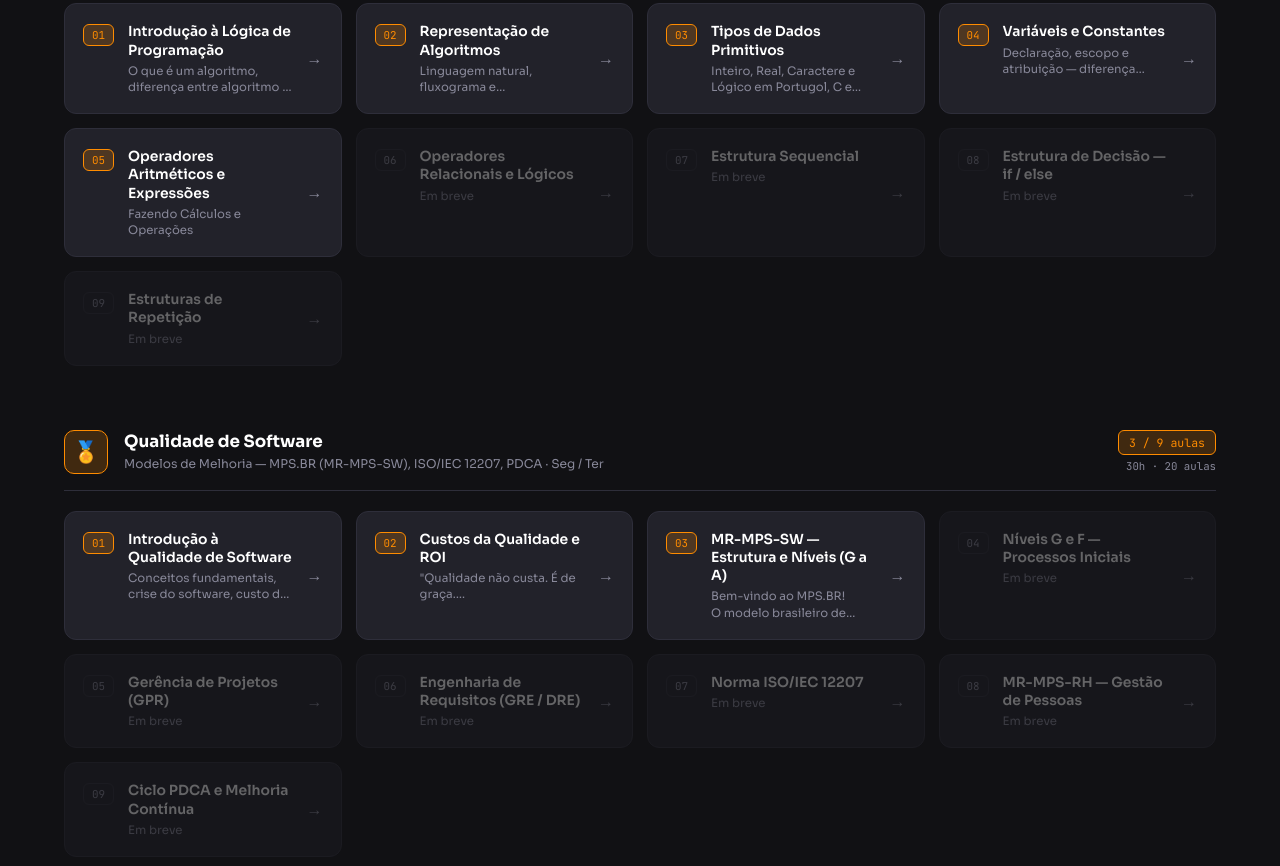
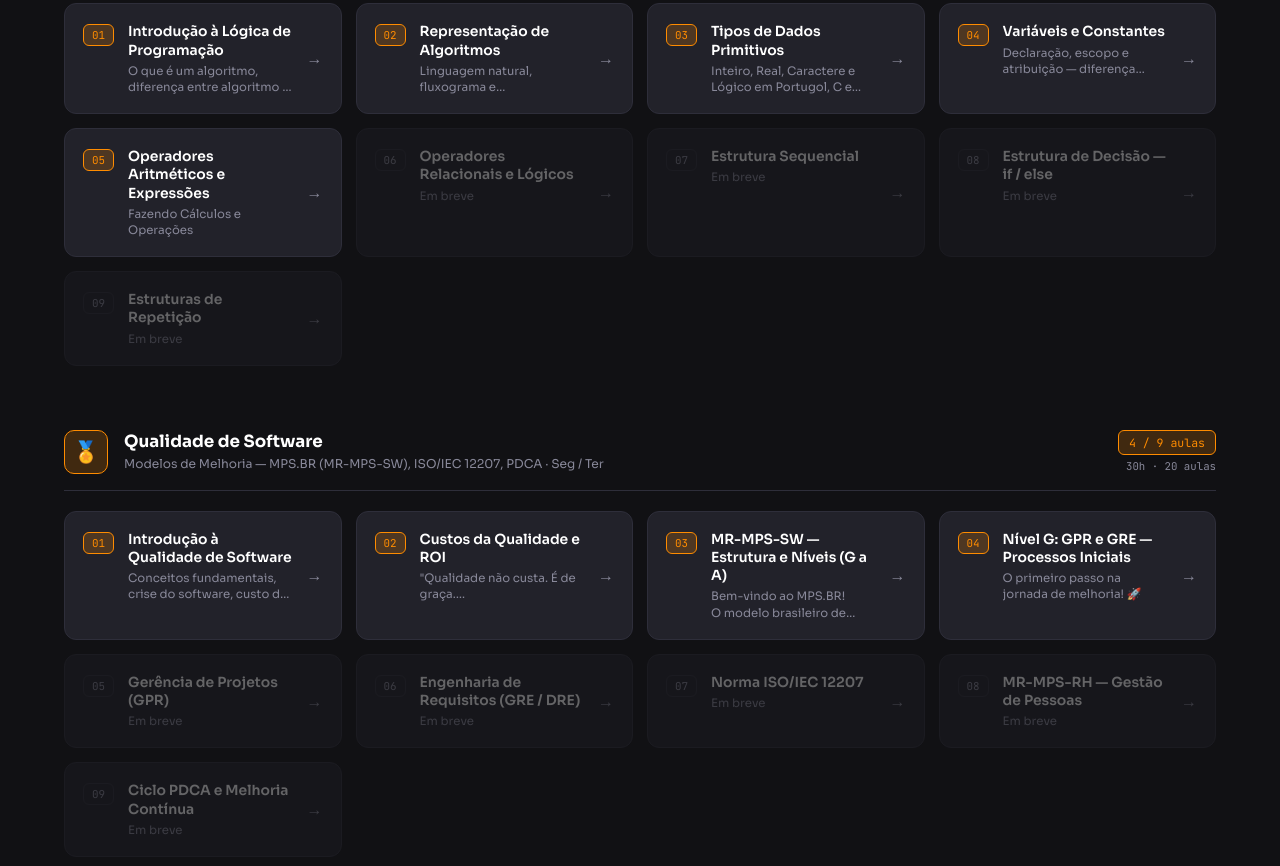
Before and after one commit to tdggaltra/unifil-aulas, a plain HTML site: page index.html in a window 1280 px wide. Shown: the part 1293-2159 px from the top of the page. Drawn offline with Linux system fonts and the light colour scheme.

Commit message:
aula04  qualidade index

```diff
--- a/index.html
+++ b/index.html
@@ -655,11 +655,11 @@
                 </div>
                 <span class="lesson-arrow">→</span>
             </a>
-            <a class="lesson-card soon" href="#" tabindex="-1">
+            <a class="lesson-card" href="Qualidade_software/aula04_nivel_g_gpr_gre.html" target="_blank">
                 <span class="lesson-num">04</span>
                 <div class="lesson-info">
-                    <div class="lesson-title">Níveis G e F — Processos Iniciais</div>
-                    <div class="lesson-desc">Em breve</div>
+                    <div class="lesson-title">Nível G: GPR e GRE — Processos Iniciais</div>
+                    <div class="lesson-desc">O primeiro passo na jornada de melhoria! 🚀</div>
                 </div>
                 <span class="lesson-arrow">→</span>
             </a>
```
Also changed, not shown: Qualidade_software/aula04_nivel_g_gpr_gre.html (renamed from Qualidade_software/aula4_nivel_g_gpr_gre.html).
